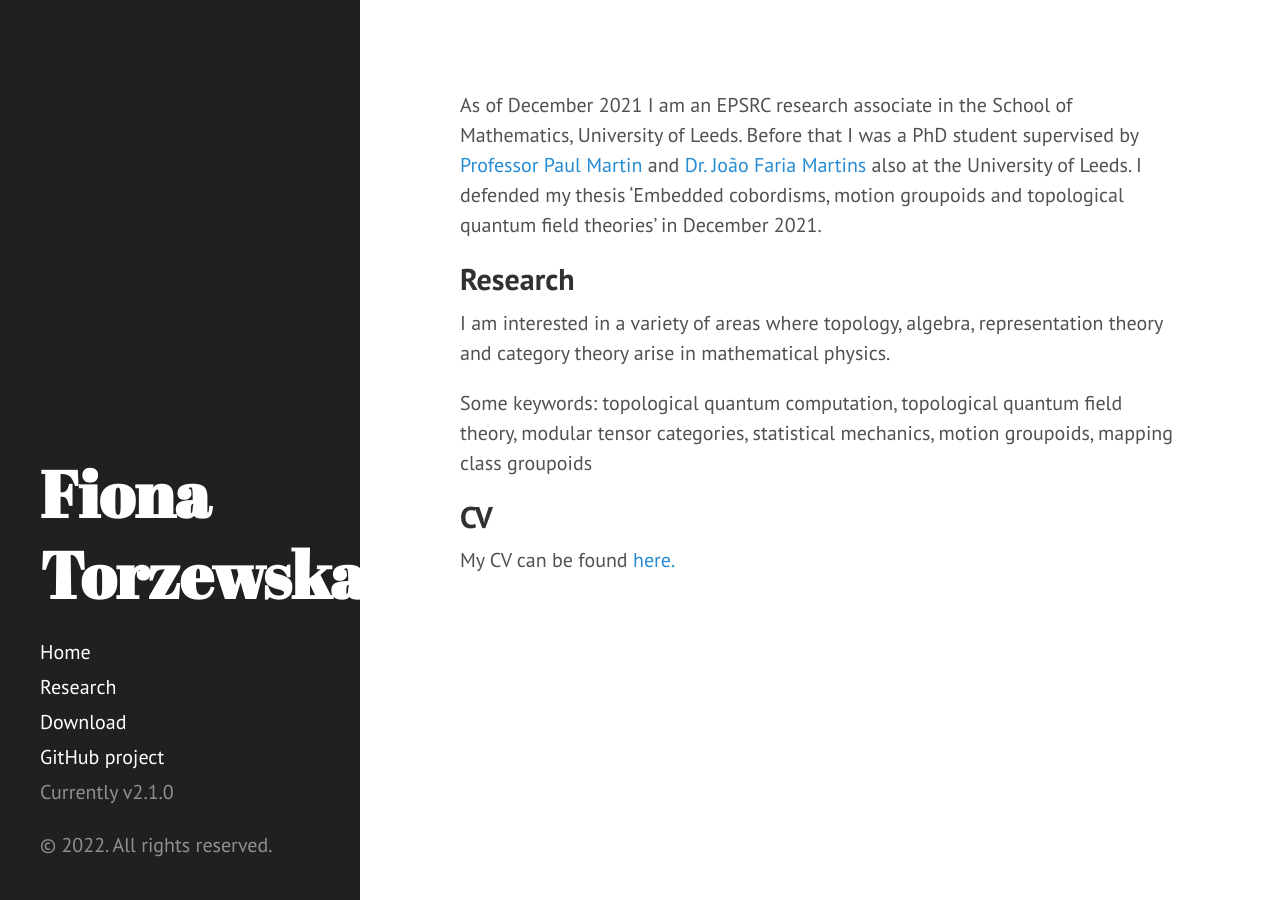
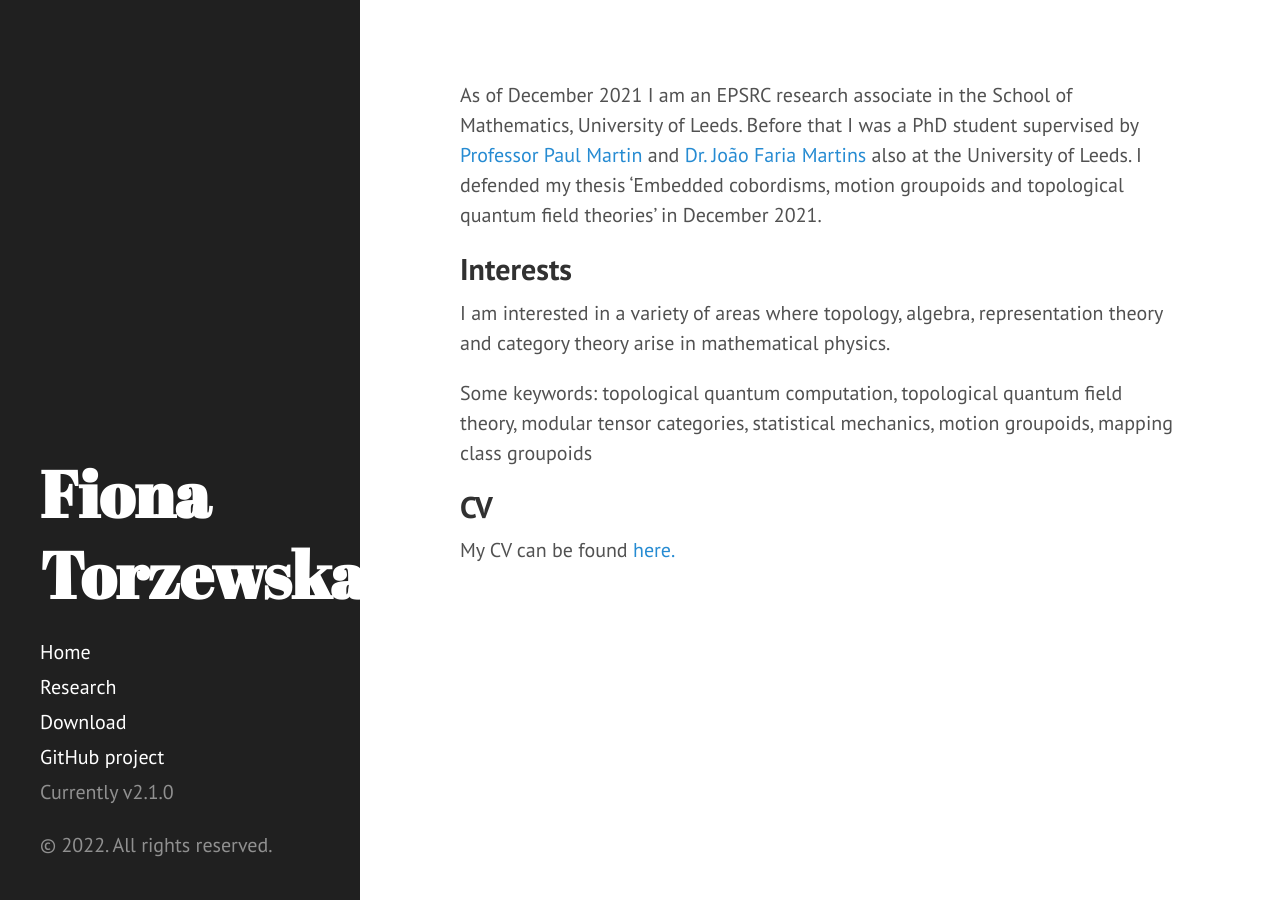
Before and after one commit to fionatorzewska/fionatorzewska.github.io, a Jekyll site: the page built from index.md, in a window 1280 px wide. Built offline with Jekyll 4.4.1, drawn with Linux system fonts in a browser that asks for light colours; our own code applies the rules of GitHub Pages for plain Markdown files; Markdown is read by kramdown in place of the engine named in the settings; the list of posts is cut into pages by our own code.

Commit message:
Update index.md

```diff
--- a/index.md
+++ b/index.md
@@ -1,9 +1,12 @@
-<!--## Welcome to GitHub Pages-->
+---
+layout: default
+title: Home
+---
 
 As of December 2021 I am an EPSRC research associate in the School of Mathematics, University of Leeds.
 Before that I was a PhD student supervised by [Professor Paul Martin](http://www1.maths.leeds.ac.uk/~ppmartin/research.html) and [Dr. Jo&atilde;o Faria Martins](http://www1.maths.leeds.ac.uk/~pmtjfa/) also at the University of Leeds. I defended my thesis 'Embedded cobordisms, motion groupoids and topological quantum field theories' in December 2021.
 
-## Research
+## Interests
 
 I am interested in a variety of areas where topology, algebra, representation theory and category theory arise in mathematical physics.
 
```
